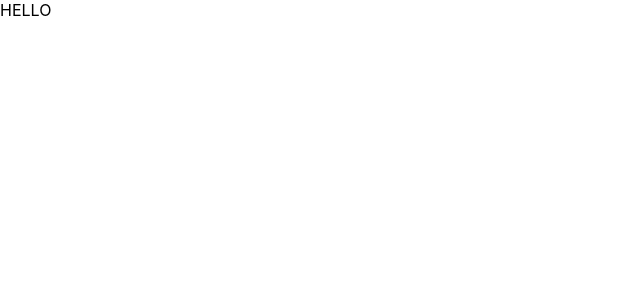
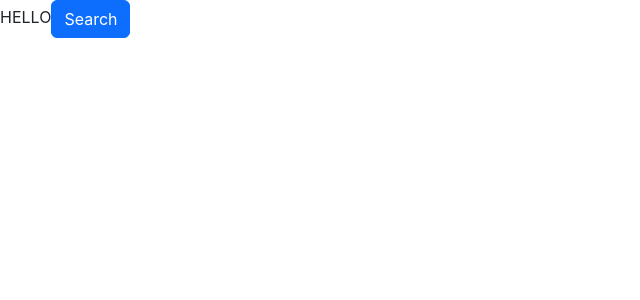
Before and after one commit to AnnaKuliga/react-dictionary-app, a React (Create React App) app: page / in a window 1280 px wide. Shown: the top 300 px of the page, without its empty margins (0-640 px from the left). Built offline with nearby package versions, Linux system fonts and the light colour scheme.

Commit message:
added bootstrap

```diff
--- a/public/index.html
+++ b/public/index.html
@@ -9,11 +9,12 @@
       name="description"
       content="Web site created using create-react-app"
     />
-    <script
-      src="https://cdn.jsdelivr.net/npm/@popperjs/core@2.11.6/dist/umd/popper.min.js"
-      integrity="sha384-oBqDVmMz9ATKxIep9tiCxS/Z9fNfEXiDAYTujMAeBAsjFuCZSmKbSSUnQlmh/jp3"
+    <link
+      href="https://cdn.jsdelivr.net/npm/bootstrap@5.2.3/dist/css/bootstrap.min.css"
+      rel="stylesheet"
+      integrity="sha384-rbsA2VBKQhggwzxH7pPCaAqO46MgnOM80zW1RWuH61DGLwZJEdK2Kadq2F9CUG65"
       crossorigin="anonymous"
-    ></script>
+    />
     <link rel="apple-touch-icon" href="%PUBLIC_URL%/logo192.png" />
     <!--
       manifest.json provides metadata used when your web app is installed on a
--- a/src/App.js
+++ b/src/App.js
@@ -3,7 +3,14 @@ import "./App.css";
 function App() {
   return (
     <div className="App">
-      <header className="App-header"> HELLO</header>
+      <header className="App-header">
+        {" "}
+        HELLO
+        <a href="#" className="btn btn-primary">
+          {" "}
+          Search{" "}
+        </a>
+      </header>
     </div>
   );
 }
```
